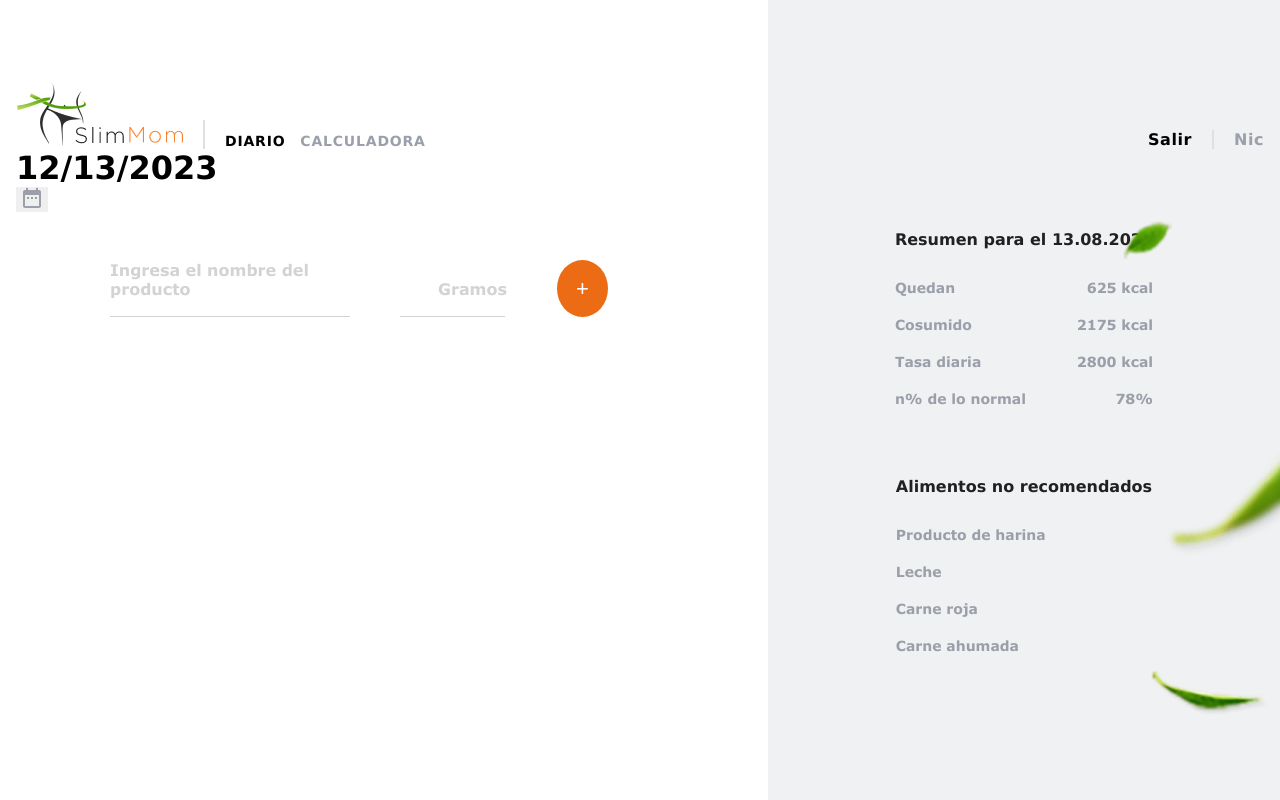
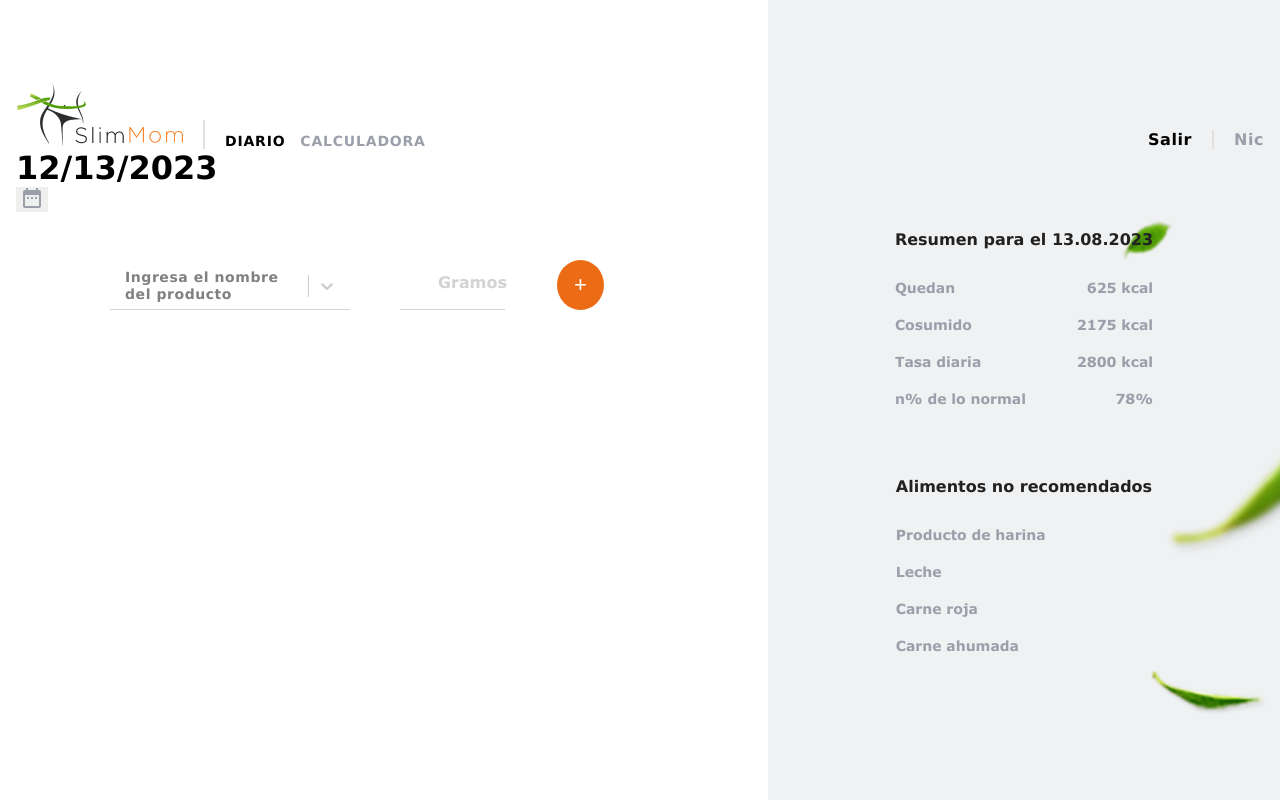
Before and after one commit to Pugli87/project-last_chance, a React (Create React App) app: page /diary in a window 1280 px wide. Built offline with nearby package versions, Linux system fonts and the light colour scheme; no server answers; sample sign-in values are in the browser's storage.

Commit message:
input select and request http OK

```diff
--- a/package.json
+++ b/package.json
@@ -23,6 +23,7 @@
     "react-redux": "^9.0.3",
     "react-router-dom": "^6.20.1",
     "react-scripts": "5.0.1",
+    "react-select": "^5.8.0",
     "sass": "^1.69.5",
     "styled-components": "^6.1.1",
     "web-vitals": "^2.1.3"
--- a/src/components/DailyIntake/DailyIntake.jsx
+++ b/src/components/DailyIntake/DailyIntake.jsx
@@ -1,35 +1,46 @@
-//import React, { useState } from 'react';
 import {
   Form,
   Wrapper,
   ContainForm,
-  Label,
   InputGramos,
   LabelGramos,
-  Input,
   Button,
 } from './DailyIntakeStyled';
+import { useDispatch, useSelector } from 'react-redux';
+import { fetchProducts } from '../../redux/thunks';
+import { useEffect, useState } from 'react';
+import SaludSelect from 'components/Selects/SaludSelect';
+
 const DailyIntake = () => {
-  /*  const [productName, setProductName] = useState('');
-  const products = [
-    'berenjena',
-    'carne de res',
-    'pan',
-    'nuez',
-    'carne de cerdo',
-  ];
-  const handleInputChange = event => {
-    setProductName(event.target.value);
-  };*/
+  const [options, setOptions] = useState([]);
+  const dispatch = useDispatch();
+  const products = useSelector((state) => state.auth.products);
+
+  useEffect(() => {
+    if (products.length > 0) {
+      const newOptions = products.map((product) => ({
+        id: product.id,
+        value: product.title,
+        label: product.title,
+      }));
+      setOptions(newOptions);
+    }
+  }, [products]);
+
+  useEffect(() => {
+    dispatch(fetchProducts());
+  }, []);
+
+  const searchProduct = (event) => {
+    console.log(event.target.value);
+  };
+
   return (
     <div>
       <Form>
         <ContainForm>
           <Wrapper>
-            <Label>
-              Ingresa el nombre del producto
-              <Input type="text" required />
-            </Label>
+            <SaludSelect options={options} isSearchable isClearable placeholder='Ingresa el nombre del producto' />
           </Wrapper>
           <Wrapper>
             <LabelGramos>
@@ -43,4 +54,5 @@ const DailyIntake = () => {
     </div>
   );
 };
+
 export default DailyIntake;
--- a/src/components/DailyIntake/DailyIntakeStyled.js
+++ b/src/components/DailyIntake/DailyIntakeStyled.js
@@ -59,7 +59,7 @@ color: lightgray;
 `;
 
 export const Button = styled.button`
-    padding: 2px 19px;
+    padding: 12px 17px;
     display: flex;
     color: white;
     font-size: 22px;
--- a/src/components/Fruits/_Fruits.scss
+++ b/src/components/Fruits/_Fruits.scss
@@ -14,6 +14,7 @@
     right: 0;
     bottom: 0;
     height: 100%;
+    z-index: -1;
   }
 
   @media (max-width: 1024px) {
--- /dev/null
+++ b/src/components/Selects/SaludSelect.jsx
@@ -0,0 +1,55 @@
+import React from 'react'
+import PropTypes from 'prop-types'
+import "./_SaludSelect.scss"
+import Select, { components } from 'react-select';
+
+const SaludSelect = ({
+    options = [],
+    isMulti = false,
+    isSearchable = false,
+    handleChange = () => {},
+    isDisabled = false,
+    isLoading = false,
+    isClearable = false,
+    isRtl = false,
+    defaultValue,
+    placeholder = 'Select...',
+
+}) => {
+
+    const SelectContainer = (props) => {
+        return (
+            <div className="SaludSelect__SelectContainer">
+                <components.SelectContainer {...props} />
+            </div>
+        );
+    };
+
+  return (
+    <Select
+        options={options}
+        isMulti={isMulti}
+        onChange={(e)=>handleChange(e)}
+        defaultValue={defaultValue}
+        isDisabled={isDisabled}
+        isLoading={isLoading}
+        isClearable={isClearable}
+        isRtl={isRtl}
+        isSearchable={isSearchable}
+        placeholder={placeholder}
+        theme={(theme) => ({
+            ...theme,
+            colors: {
+                ...theme.colors,
+                primary: '#FC842D',
+            },
+        })}
+        components={{ SelectContainer }}
+    />
+  )
+}
+
+SaludSelect.propTypes = {
+}
+
+export default SaludSelect
--- /dev/null
+++ b/src/components/Selects/_SaludSelect.scss
@@ -0,0 +1,71 @@
+
+@import '../../assets/sass/base/variables';
+.SaludSelect{
+}
+
+.css-1qclbw3-control, .css-i8st6-control, .css-19umcm4-control, .css-13cymwt-control {
+    border-radius: 15px !important;
+    background: none;
+    box-shadow: none !important;
+    border: none !important;
+    width: clamp(100px, 40vw, 240px) !important;
+    padding: 5px !important;
+
+    &::after {
+        content: '';
+        position: absolute;
+        left: 0;
+        bottom: 0;
+        width: 100%;
+        height: 1px;
+        background-color: lightgray;
+        transition: $salud-transition;
+    }
+
+    &>div>span {
+        transition: $salud-transition;
+    }
+
+    &:hover {
+        &::after {
+            background-color: $salud-orange;
+        }
+        &>div>span {
+            background-color: $salud-orange !important;
+        }
+    }
+}
+
+.css-1nmdiq5-menu {
+    background: none;
+    box-shadow: none !important;
+    border: 1px solid #00000046 !important;
+    overflow: hidden !important;
+    width: clamp(100px, 40vw, 240px) !important;
+    font-size: 16px !important;
+    line-height: 24px !important;
+    font-family: Roboto, Helvetica, Arial, sans-serif;;
+
+    div {
+        color: rgba(0, 0, 0, 0.87) !important;
+        cursor: pointer !important;
+        div:hover {
+            background: #ffa666;
+        }
+    }
+}
+
+.css-1i837h3-ValueContainer2 {
+    display: flex !important;
+    gap: 10px !important;
+    align-items: center !important;
+    padding: 10px !important;
+    width: clamp(100px, 40vw, 240px) !important;
+}
+
+.css-1jqq78o-placeholder, .css-1dimb5e-singleValue {
+    font-weight: 700;
+    font-size: 14px;
+    line-height: 1.2;
+    letter-spacing: 0.04em;
+}
--- a/src/components/pages/Diary/Diary.jsx
+++ b/src/components/pages/Diary/Diary.jsx
@@ -5,12 +5,14 @@ import 'react-datepicker/dist/react-datepicker.css';
 import { ReactComponent as YourSvg } from '../../../assets/icons/calendar.svg';
 import DailyIntake from '../../DailyIntake/DailyIntake';
 const Diary = () => {
+
   const [date, setDate] = useState(new Date());
   const [showCalendar, setShowCalendar] = useState(false);
   const handleDateChange = selectedDate => {
     setDate(selectedDate);
     setShowCalendar(false);
   };
+
   return (
     <Container>
       <div className="containerDiary">
--- a/src/redux/slimSlice.js
+++ b/src/redux/slimSlice.js
@@ -1,10 +1,10 @@
 import { createSlice } from "@reduxjs/toolkit";
-import { loginUser, signUpUser, logOutUser, fetchFood } from "./thunks";
+import { loginUser, signUpUser, logOutUser, fetchProducts } from "./thunks";
 
 const initialState = {
     userInfo: {},
     token: localStorage.getItem('token') || '',
-    food: [],
+    products: [],
     isLoading: false,
     error: null,
 };
@@ -60,16 +60,16 @@ export const slimSlice = createSlice({
             state.error = action.payload;
             state.isLoading = false;
           })
-          // fetchFood
-          .addCase(fetchFood.pending, (state) => {
+          // fetchProducts
+          .addCase(fetchProducts.pending, (state) => {
             state.isLoading = true;
             state.error = null;
           })
-          .addCase(fetchFood.fulfilled, (state, action) => {
-            state.food = action.payload;
+          .addCase(fetchProducts.fulfilled, (state, action) => {
+            state.products = action.payload;
             state.isLoading = false;
           })
-          .addCase(fetchFood.rejected, (state, action) => {
+          .addCase(fetchProducts.rejected, (state, action) => {
             state.error = action.payload;
             state.isLoading = false;
           });
--- a/src/redux/thunks.js
+++ b/src/redux/thunks.js
@@ -1,29 +1,28 @@
 import { createAsyncThunk } from '@reduxjs/toolkit';
-import { Notify } from 'notiflix/build/notiflix-notify-aio';
 import axios from 'axios';
 
-const baseUrl = 'http://localhost:3100/api/users';
-//const baseUrl = 'https://slim-mom-backend.up.railway.app/api/users';
+const baseUrl = 'https://slim-mom-backend.up.railway.app/api/users';
+const baseUrlproducts = 'https://slim-mom-backend.up.railway.app/api';
 
-const fecthCurrentUser = async token => {
-  try {
-    const response = await axios.get(`${baseUrl}/current`, {
-      headers: {
-        Authorization: `Bearer ${token}`,
-      },
-    });
+// const fecthCurrentUser = async token => {
+//   try {
+//     const response = await axios.get(`${baseUrl}/current`, {
+//       headers: {
+//         Authorization: `Bearer ${token}`,
+//       },
+//     });
 
-    return response.data.result;
-  } catch (e) {
-    return Notify.failure(e, {
-      backOverlay: true,
-      fontSize: '16px',
-      fontFamily: 'Verdana',
-      cssAnimationStyle: 'from-right',
-      timeout: 800,
-    });
-  }
-};
+//     return response.data.result;
+//   } catch (e) {
+//     return Notify.failure(e, {
+//       backOverlay: true,
+//       fontSize: '16px',
+//       fontFamily: 'Verdana',
+//       cssAnimationStyle: 'from-right',
+//       timeout: 800,
+//     });
+//   }
+// };
 
 export const loginUser = createAsyncThunk(
   'auth/loginUser',
@@ -37,13 +36,15 @@ export const loginUser = createAsyncThunk(
 
       const response = await axios.post(`${baseUrl}/login`, userInfo);
 
-      const token = response.data.result.token;
+      const token = response.data.token;
 
-      const responseUser = await fecthCurrentUser(token);
+      console.log(response)
+
+      // const responseUser = await fecthCurrentUser(token);
 
       return {
         token,
-        currentUser: responseUser,
+        currentUser: response.data.isUser,
       };
     } catch (e) {
       return thunkAPI.rejectWithValue(e.response.data.message);
@@ -68,7 +69,7 @@ export const signUpUser = createAsyncThunk(
         password,
       };
 
-      const response = await axios.post(`${baseUrl}/signUp`, userInfo);
+      const response = await axios.post(`${baseUrl}/signUp`, data);
 
       if (response.status !== 201) {
         return thunkAPI.rejectWithValue('Error en SignUp');
@@ -79,6 +80,7 @@ export const signUpUser = createAsyncThunk(
       const responseUser = responseUserAction.payload;
 
       return responseUser;
+
     } catch (e) {
       return thunkAPI.rejectWithValue(e.response.data.message);
     }
@@ -86,7 +88,7 @@ export const signUpUser = createAsyncThunk(
 );
 
 export const logOutUser = createAsyncThunk(
-  'auth/logOutUser',
+  'auth/logout',
   async (_, thunkAPI) => {
     try {
       const token = thunkAPI.getState().auth.token;
@@ -104,12 +106,13 @@ export const logOutUser = createAsyncThunk(
   }
 );
 
-export const fetchFood = createAsyncThunk(
-  'auth/fetchFood',
+export const fetchProducts = createAsyncThunk(
+  'auth/fetchProducts',
   async (_, thunkAPI) => {
     try {
-      // const response = await axios.get(`${baseUrl}/food`)
-      // return  response.json()
+      const response = await axios.get(`${baseUrlproducts}/products`)
+      console.log(response.data)
+      return  response.data
     } catch (e) {
       return thunkAPI.rejectWithValue(e.response.data.message);
     }
```
Also changed, not shown: 1 other file (tests, documents, lock files or other folders).
